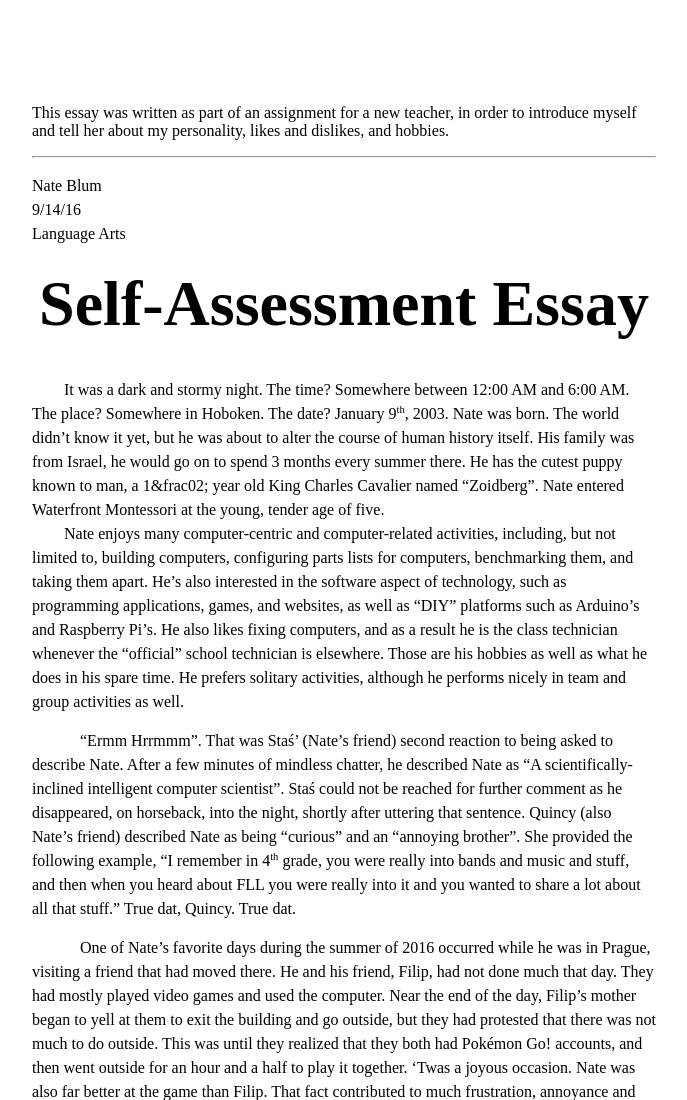
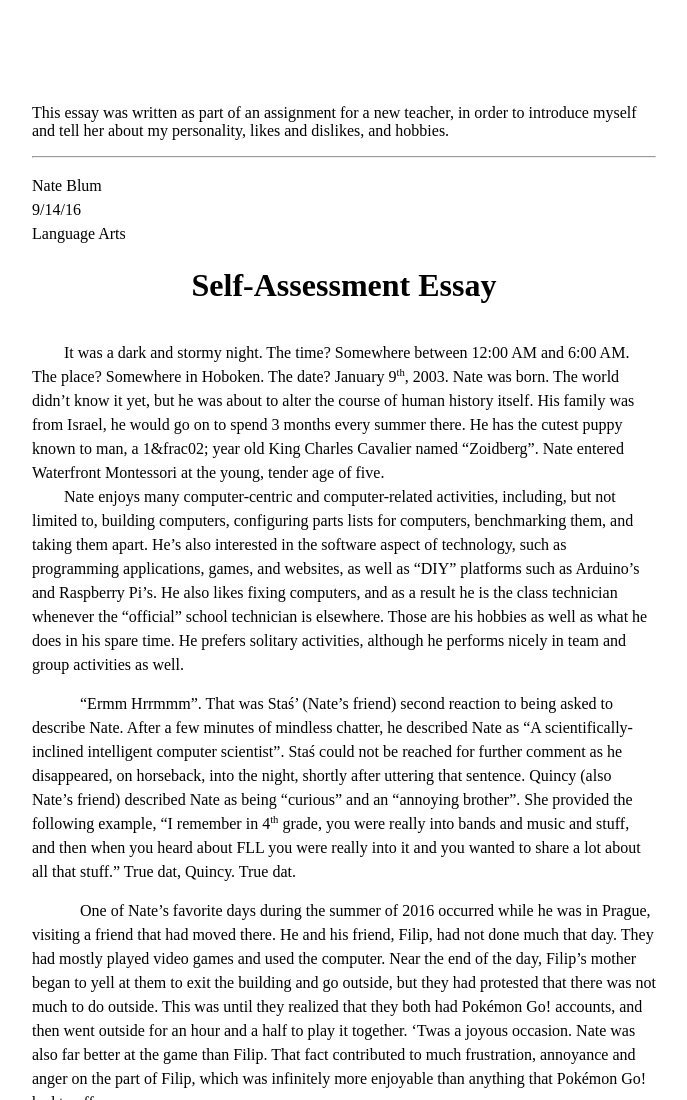
Before and after one commit to natesportfolio/natesportfolio.github.io, a plain HTML site: page documents/self-assessment.html in a window 1280 px wide. Shown: the top 1100 px of the page, without its empty margins (72-759 px from the left). Drawn offline with Linux system fonts and the light colour scheme.

Commit message:
Changed H1 CSS Rules

```diff
--- a/css/style.css
+++ b/css/style.css
@@ -12,6 +12,9 @@ h1 {
     margin: 0;
     padding: 2%;
     font-weight: 300;
+    font-family: "CooperHewitt";
+    font-size: 2em;
+    text-align: center;
 }
 
 .main-title {
@@ -29,7 +32,6 @@ a, a:before, a:after {
 h2 {
     text-align: center;
 }
-
 
 /*********************************
 NAV BAR STYLING
@@ -85,7 +87,6 @@ NAV BAR STYLING
     z-index: 100;
 }
 
-
 /*********************************
 BODY STYLING
 *********************************/
@@ -102,7 +103,6 @@ footer {
     color: #D24D57;
     padding: 10px;
 }
-
 
 /*********************************
 SHOWCASE AND OVERLAY STYLING
--- a/documents/self-assessment.html
+++ b/documents/self-assessment.html
@@ -53,11 +53,6 @@
             widows: 2;
         }
 
-        .c11 {
-            font-size: 2em;
-            font-family: "CooperHewitt";
-        }
-
         .c12 {
             text-align: center;
         }
@@ -72,7 +67,7 @@
     <p class="c2"><span class="c0">Nate Blum</span></p>
     <p class="c2"><span class="c0">9/14/16</span></p>
     <p class="c2"><span class="c0">Language Arts</span></p>
-    <h1 class="c10 c12"><span class="c11">Self-Assessment Essay</span></h1>
+    <h1 class="c10 c12">Self-Assessment Essay</h1>
     <p class="c2 c6"><span class="c0"></span></p>
     <p class="c2"><span class="c0">&nbsp;&nbsp;&nbsp;&nbsp;&nbsp;&nbsp;&nbsp;&nbsp;It was a dark and stormy night. The time? Somewhere between 12:00 AM and 6:00 AM. The place? Somewhere in Hoboken. The date? January 9</span><span class="c0 c3">th</span><span class="c0">, 2003. Nate was born. The world didn&rsquo;t know it yet, but he was about to alter the course of human history itself. His family was from Israel, he would go on to spend 3 months every summer there. He has the cutest puppy known to man, a 1&frac02; year old King Charles Cavalier named &ldquo;Zoidberg&rdquo;. Nate entered Waterfront Montessori at the young, tender age of five.<br></span></p>
     <p
```
Also changed, not shown: documents/mobi.html (+1 -1 lines).
